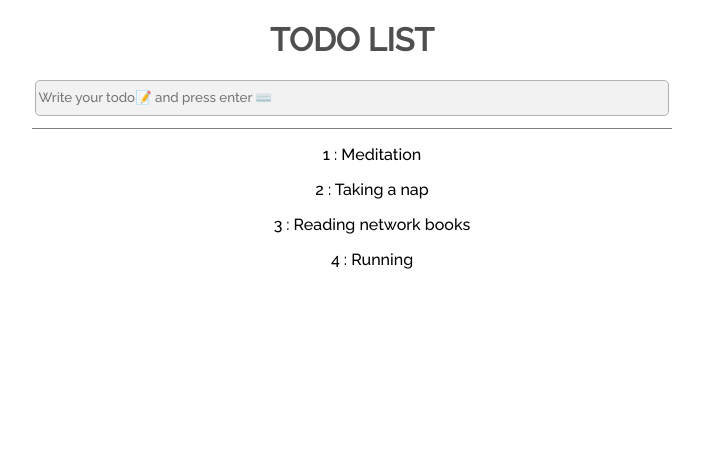
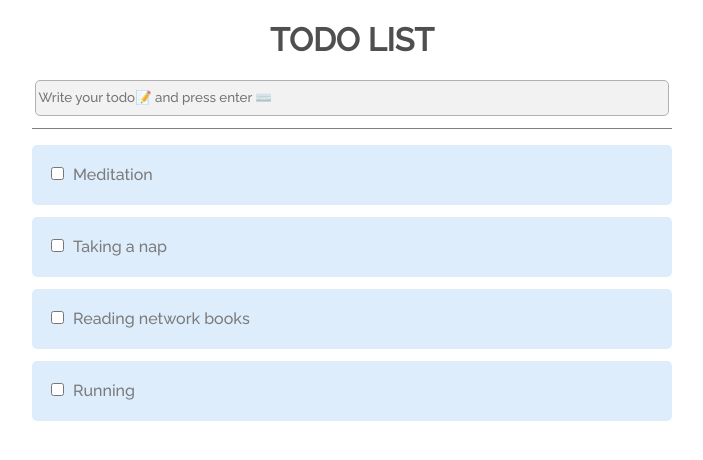
Before and after one commit to cubodado/TodoApp, a React (Create React App) app: page / in a window 1280 px wide. Shown: the top 460 px of the page, without its empty margins (288-991 px from the left). Built offline with nearby package versions, Linux system fonts and the light colour scheme.

Commit message:
Feat: create and apply TodoItem component

```diff
--- /dev/null
+++ b/src/components/TodoItem.js
@@ -0,0 +1,14 @@
+import classes from './TodoItem.module.css';
+
+const TodoItem = ({ id, content, clear }) => {
+  return (
+    <div className={classes.item}>
+      <label>
+        <input type="checkbox" name="todo" key={id} clear={clear}></input>
+        <p>{content}</p>
+      </label>
+    </div>
+  );
+};
+
+export default TodoItem;
--- /dev/null
+++ b/src/components/TodoItem.module.css
@@ -0,0 +1,16 @@
+.item {
+  display: flex;
+  background-color: #ddedfc;
+  height: 60px;
+  border-radius: 5px;
+  text-align: left;
+  align-items: center;
+  padding-left: 15px;
+  margin-bottom: 12px;
+}
+
+label p {
+  display: inline-block;
+  margin-left: 6px;
+  color: #7b7b7b;
+}
--- a/src/components/TodoList.js
+++ b/src/components/TodoList.js
@@ -1,3 +1,6 @@
+import classes from './TodoList.module.css';
+import TodoItem from './TodoItem';
+
 const TodoList = () => {
   const todos = [
     { id: 1, content: 'Meditation', clear: false },
@@ -7,12 +10,10 @@ const TodoList = () => {
   ];
 
   return (
-    <ul>
+    <ul className={classes.list}>
       {todos.map((todo) => {
         return (
-          <p>
-            {todo.id} : {todo.content} {todo.clear}
-          </p>
+          <TodoItem id={todo.id} content={todo.content} clear={todo.clear} />
         );
       })}
     </ul>
--- a/src/components/TodoList.module.css
+++ b/src/components/TodoList.module.css
@@ -0,0 +1,3 @@
+.list {
+  padding: 0;
+}
```
